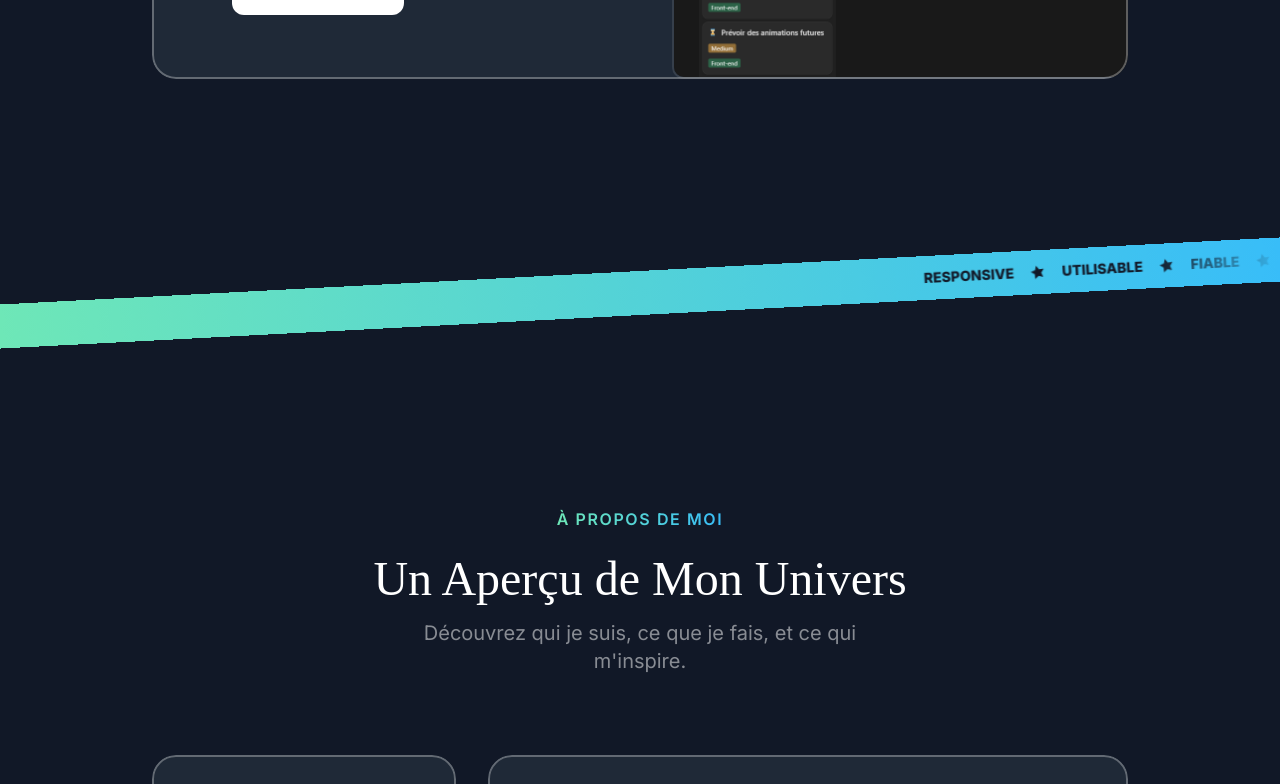
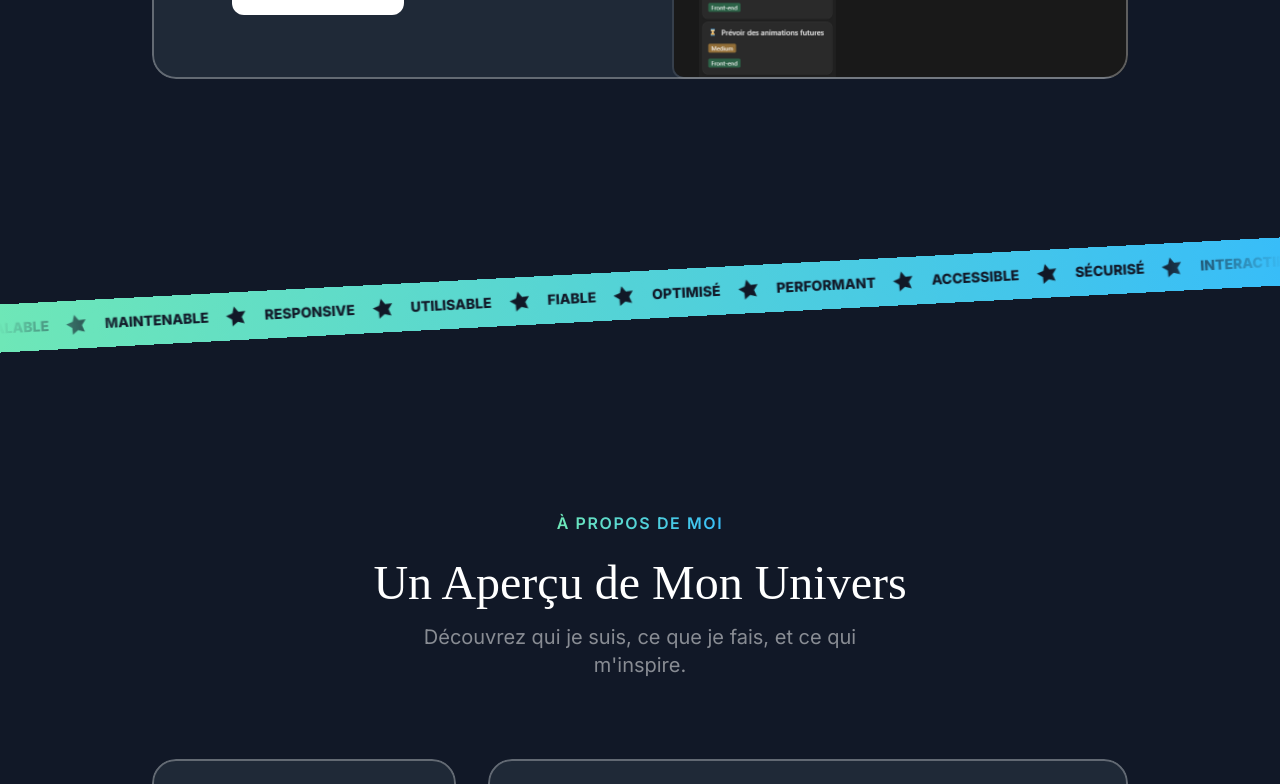
Before and after one commit to Vaporisateur/Portfolio, a React (Vite) app: page /#home in a window 1280 px wide. Shown: the part 2479-3263 px from the top of the page. Built offline with nearby package versions, Linux system fonts and the light colour scheme; a web font is replaced by a local one.

Commit message:
Amélioration de fluidité de la TapeSection et mise à jour de l'année de copyright dans FooterSection

```diff
--- a/src/components/sections/FooterSection.tsx
+++ b/src/components/sections/FooterSection.tsx
@@ -22,7 +22,7 @@ export const FooterSection = () => {
       ></div>
       <div className="container mx-auto px-6">
         <div className="border-t border-white/15 py-6 md:pb-8 text-sm flex flex-col md:flex-row items-center md:justify-between gap-8">
-          <div className="text-white/40">&copy; 2024. Tous droits réservés.</div>
+          <div className="text-white/40">&copy; 2025. Tous droits réservés.</div>
           <nav className="flex flex-col md:flex-row gap-8 items-center">
             {footerLinks.map((footerLink) => (
               <a
--- a/src/components/sections/TapeSection.tsx
+++ b/src/components/sections/TapeSection.tsx
@@ -1,44 +1,40 @@
 import { StarIcon } from "../icons";
+import { Fragment } from "react";
 
 export const TapeSection = () => {
   const words = [
-    "Responsive",
-    "Utilisable",
-    "Fiable",
-    "Optimisé",
     "Performant",
     "Accessible",
     "Sécurisé",
     "Interactif",
     "Scalable",
-    "Maintenable"
+    "Maintenable",
+    "Responsive",
+    "Utilisable",
+    "Fiable",
+    "Optimisé"
   ];
 
   return (
     <div className="py-16 lg:py-24 overflow-x-clip">
-      <div className="bg-gradient-to-r from-emerald-300 to-sky-400 -rotate-3 -mx-1">
-        <div className="flex [mask-image:linear-gradient(to_right,transparent,black_10%,black_90%,transparent)]">
-          <div className="flex flex-none gap-4 pr-4 py-3 animate-move-left [animation-duration:15s] md:[animation-duration:18s] lg:[animation-duration:20s]">
-            <div className="flex flex-none gap-4 pr-4">
-              {words.map((word) => (
-                <div key={word} className="inline-flex gap-4 items-center">
-                  <span className="text-gray-900 uppercase font-extrabold text-sm">
-                    {word}
-                  </span>
-                  <StarIcon className="size-4 text-gray-900 -rotate-12" />
-                </div>
-              ))}
-            </div>
-            <div className="flex flex-none gap-4 pr-4">
-              {words.map((word) => (
-                <div key={`${word}-2`} className="inline-flex gap-4 items-center">
-                  <span className="text-gray-900 uppercase font-extrabold text-sm">
-                    {word}
-                  </span>
-                  <StarIcon className="size-4 text-gray-900 -rotate-12" />
-                </div>
-              ))}
-            </div>
+      <div className="bg-gradient-to-r from-emerald-300 to-sky-400 py-3 -rotate-3 -mx-1">
+        <div
+          className="flex"
+          style={{
+            maskImage: "linear-gradient(to right, transparent 0%, black 10%, black 90%, transparent 100%)",
+          }}
+        >
+          <div className="flex flex-none gap-4 pr-4 animate-scroll-left [animation-duration:15s]">
+            {[...new Array(2)].fill(0).map((_, index) => (
+              <Fragment key={index}>
+                {words.map((word) => (
+                  <div key={word} className="inline-flex items-center gap-4">
+                    <span className="text-gray-900 font-extrabold uppercase text-sm">{word}</span>
+                    <StarIcon className="size-6 text-gray-900 -rotate-12" />
+                  </div>
+                ))}
+              </Fragment>
+            ))}
           </div>
         </div>
       </div>
```
